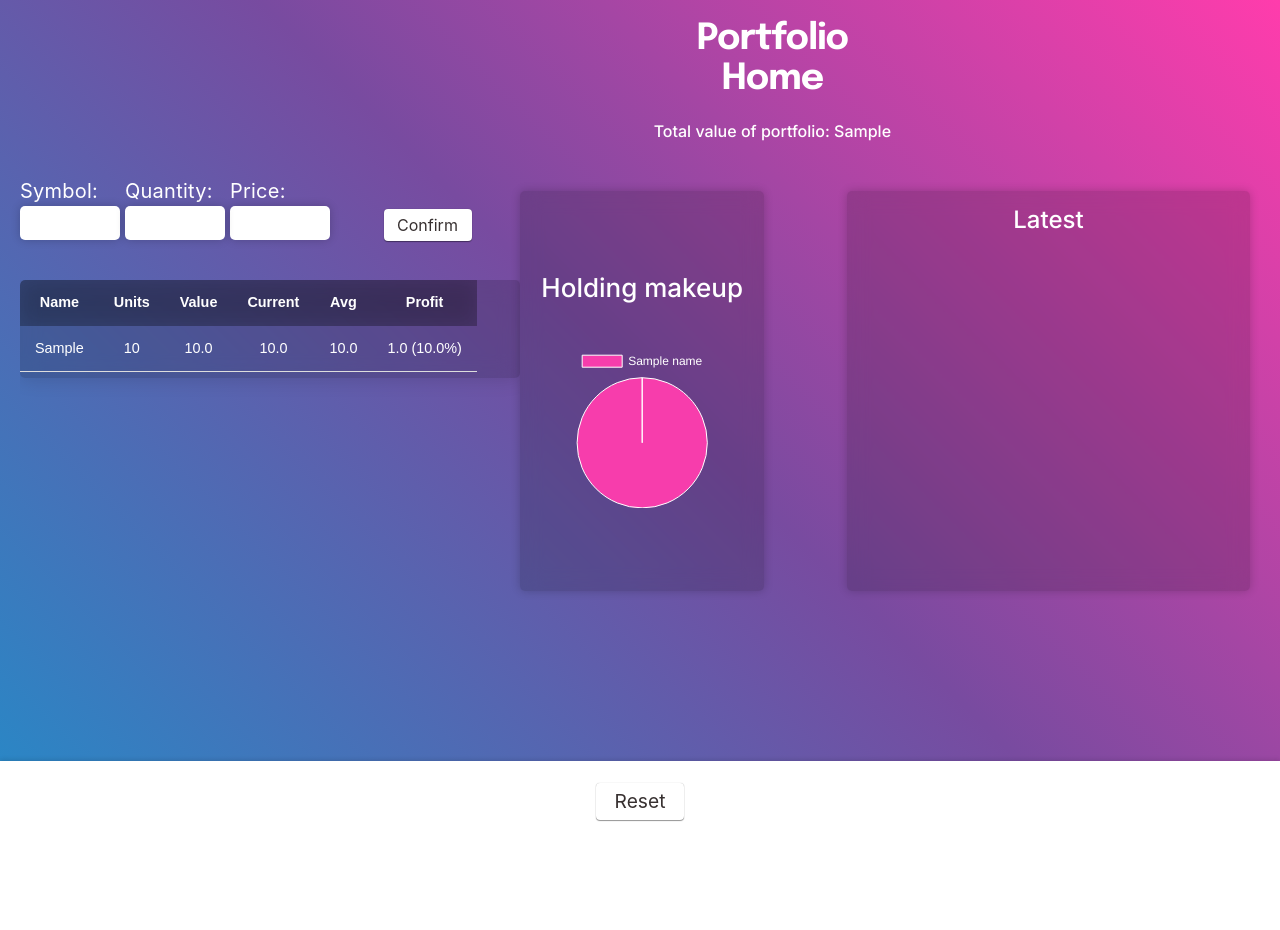
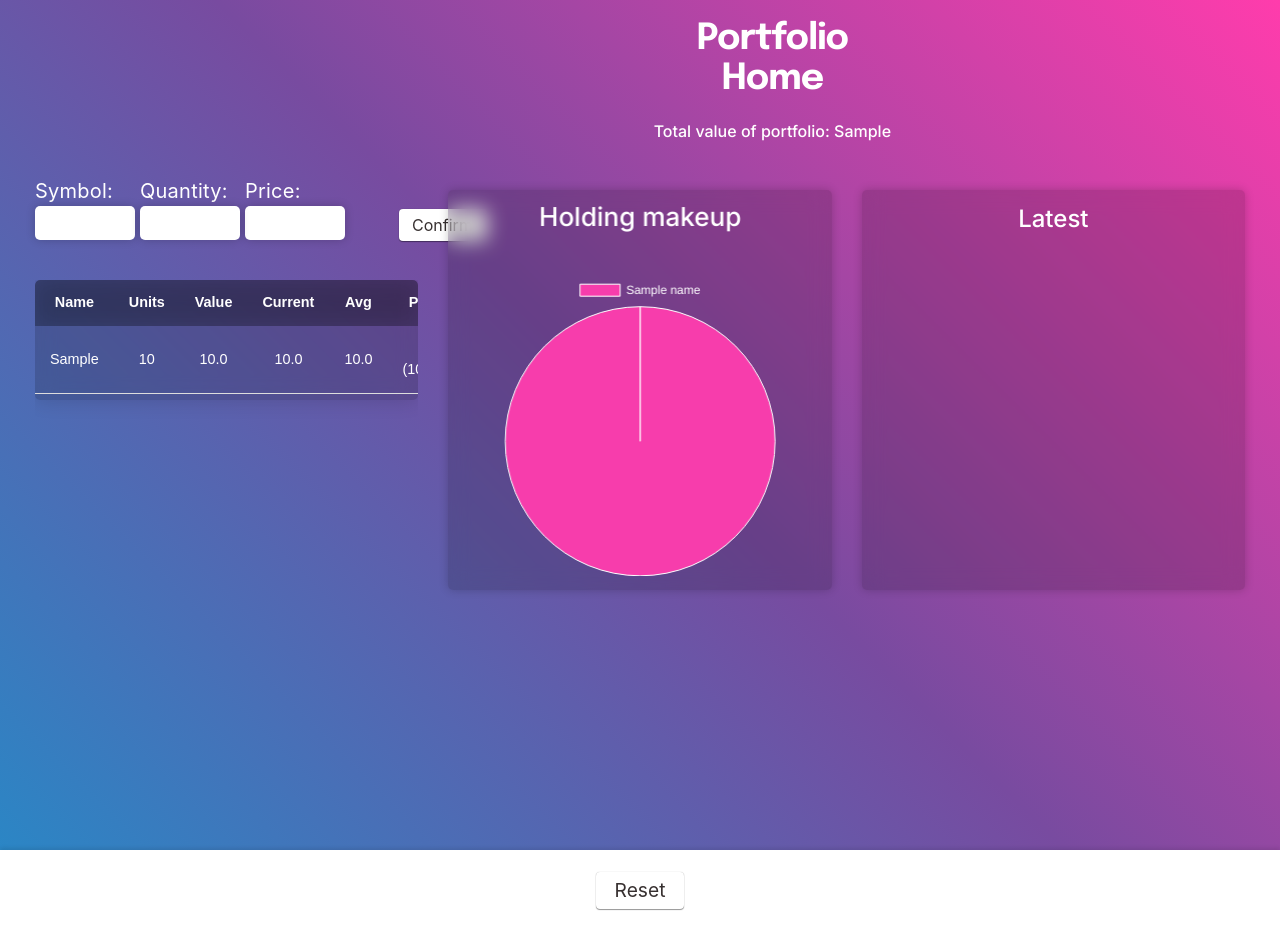
Before and after one commit to williamc1998/my-webapp, a Django app: template metatracker/templates/htmlfile.html in a window 1280 px wide. Shown: the part 80-1010 px from the top of the page. Before the commit the page ends 901 px from the top, so only its background shows below. Run offline with Django 4.2, Linux system fonts and the light colour scheme; tables that the repository leaves empty hold one stand-in row (values such as "Sample post"); the template is opened without the code that fills it: values that come from a table or form of the project are taken from there, most other values are stand-ins (such as "Sample title", 1, 10 or a date in 2020); some libraries are stand-ins or nearby versions.

Commit message:
starting bootstrap

```diff
--- a/metasite/settings.py
+++ b/metasite/settings.py
@@ -29,7 +29,7 @@ BASE_DIR = Path(__file__).resolve().parent.parent
 
 # SECURITY WARNING: don't run with debug turned on in production!
 DEBUG = os.getenv("DEBUG", "False") == "True"
-# DEBUG = True
+
 ALLOWED_HOSTS = ["127.0.0.1",'localhost','0.0.0.0:8080',
                                           'squid-app-layjd.ondigitalocean.app','127.0.0.1:8000','0.0.0.0:8000']
 CSRF_TRUSTED_ORIGINS = [
--- a/metatracker/apicaller.py
+++ b/metatracker/apicaller.py
@@ -179,7 +179,7 @@ def get_news(request):
             continue
 
     master = defaultdict(list)
-    for i in range(6):
+    for i in range(4):
         choice_stock = random.choice(list(news_obj.keys()))
         choice_pair = random.choice(news_obj[choice_stock])
         master[choice_stock].append(choice_pair)
--- a/metatracker/static/blog.css
+++ b/metatracker/static/blog.css
@@ -647,19 +647,18 @@ backdrop-filter: saturate(150%) blur(10px);
   margin-left: -15px;
 }
 .chart-container {
-  width: 20%;
+  width: 100%;
   display: flex;
   justify-content: center;
   align-items: center;
   height: 50vh;
   margin:0 auto;
-  margin-right: 5.85%;
-  margin-top:40px;
+
+  margin-top:10%;
   box-shadow: 0px 0px 10px 0px rgba(0, 0, 0, 0.2);
   padding: 5px;
   border:#333;
   border-radius: 5px;
-  margin-bottom:50px;
   /* background-color: #fff; */
   background: rgba(0,0,0,0.8);
   z-index: 1;
@@ -691,12 +690,11 @@ canvas{
 }
 .newswrapper {
   float:right;
-  margin:10px;
   padding:5px;
   align-items: center;
-  width:33%;
+  width:100%;
 text-align: center;
-margin-top: 40px;
+margin-top: 10%;
 /* background-color: #fff; */
 box-shadow: 0px 0px 10px 0px rgba(0, 0, 0, 0.2);
 border-radius: 5px;
--- a/metatracker/templates/htmlfile.html
+++ b/metatracker/templates/htmlfile.html
@@ -53,8 +53,9 @@
        </div>
 
 
-      <div class="top-container">
-        <div class="top-left">
+      <div class="container-fluid">
+        <div class="row">
+          <div class="col-md-4">
           <form method="post">
             <div class="form-container">
             {% csrf_token %}
@@ -153,11 +154,12 @@
 
 
       </div>
+      <div class="col-md-4">
         <div class="chart-container" id="chart-container">
           <canvas id="myChart"></canvas>
-
         </div>
-
+        </div>
+        <div class="col-md-4">
         <div class="newswrapper">
           <h4 class="oceanmini" id="defaultnews"> Add stocks for news!</h4>
           <div class="newstext" id='news'>
```
Also changed, not shown: metatracker/Immediate Roadmap:.md (deleted, +0 -23 lines), roadmap.md (+13 -22 lines).
